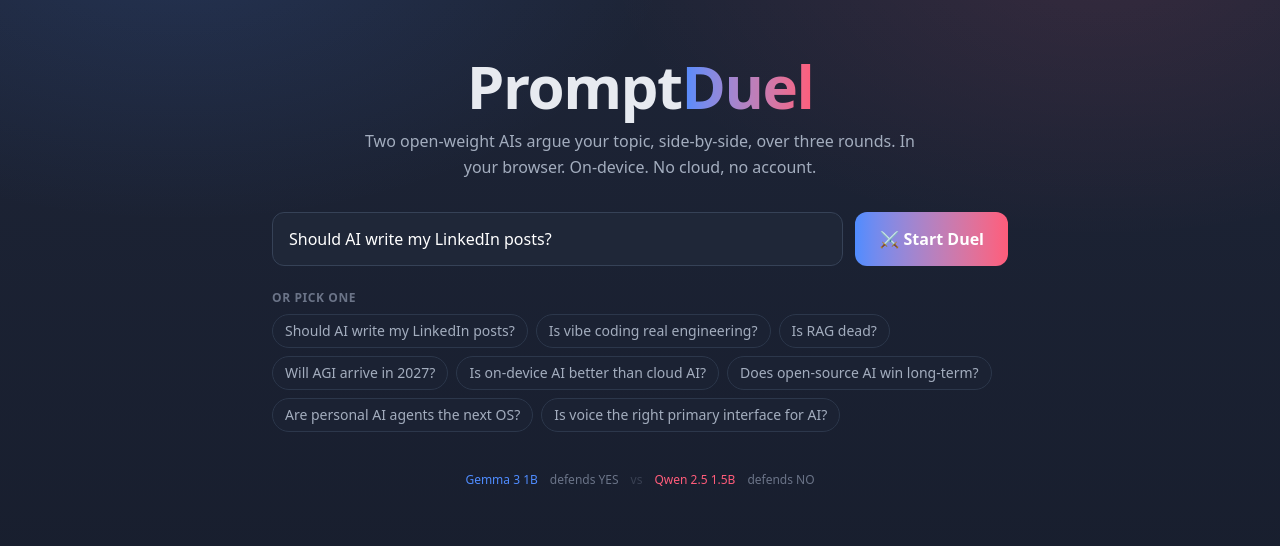
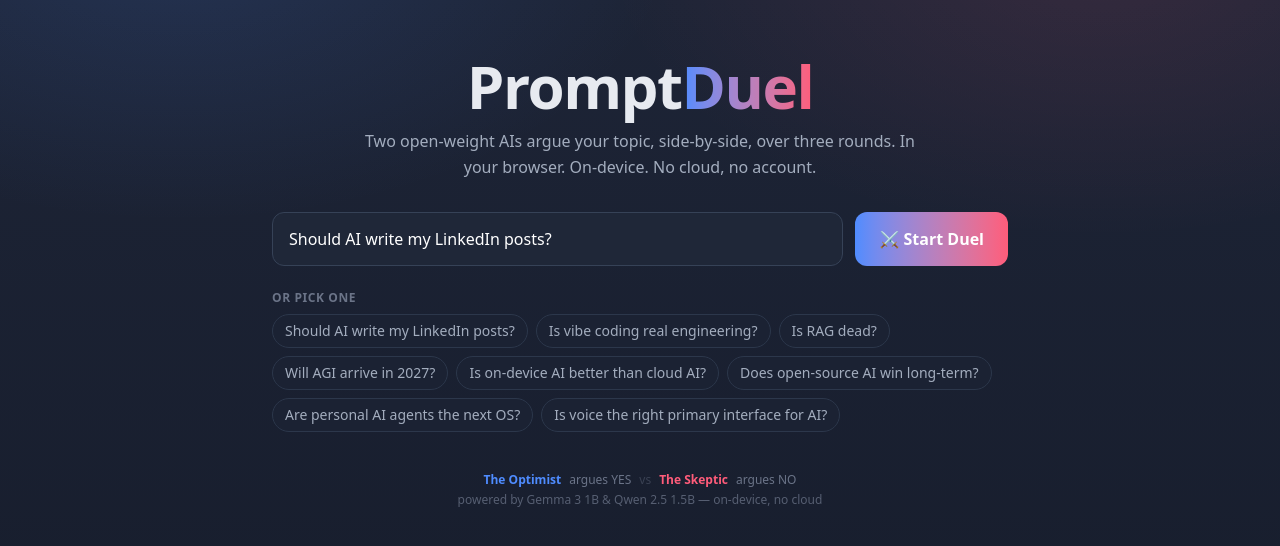
Before and after one commit to abhid1234/promptduel, a React (Vite) app in the folder app/: page / in a window 1280 px wide. Shown: the top 546 px of the page. Built offline with nearby package versions, Linux system fonts and the light colour scheme; no server answers.

Commit message:
style(app): persona-led Home footer (The Optimist vs The Skeptic, powered by both models)

```diff
--- a/app/src/pages/Home.tsx
+++ b/app/src/pages/Home.tsx
@@ -56,16 +56,25 @@ export function Home({ topic, onTopicChange, onStart, onPick }: HomeProps) {
         </div>
       </div>
 
-      <div className="mt-10 flex items-center justify-center gap-3 text-center text-xs text-faint">
-        <span style={{ color: MODELS.gemma.accent }}>
-          {MODELS.gemma.displayName}
-        </span>
-        <span>defends YES</span>
-        <span className="opacity-40">vs</span>
-        <span style={{ color: MODELS.qwen.accent }}>
-          {MODELS.qwen.displayName}
-        </span>
-        <span>defends NO</span>
+      <div className="mt-10 text-center text-xs text-faint">
+        <div className="flex flex-wrap items-center justify-center gap-x-2 gap-y-1">
+          <span
+            className="font-semibold"
+            style={{ color: MODELS.gemma.accent }}
+          >
+            The Optimist
+          </span>
+          <span>argues YES</span>
+          <span className="opacity-40">vs</span>
+          <span className="font-semibold" style={{ color: MODELS.qwen.accent }}>
+            The Skeptic
+          </span>
+          <span>argues NO</span>
+        </div>
+        <div className="mt-1 opacity-75">
+          powered by {MODELS.gemma.displayName} &amp; {MODELS.qwen.displayName}{" "}
+          — on-device, no cloud
+        </div>
       </div>
     </div>
   );
```
